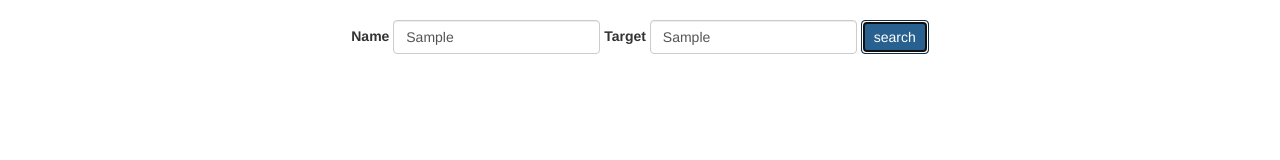
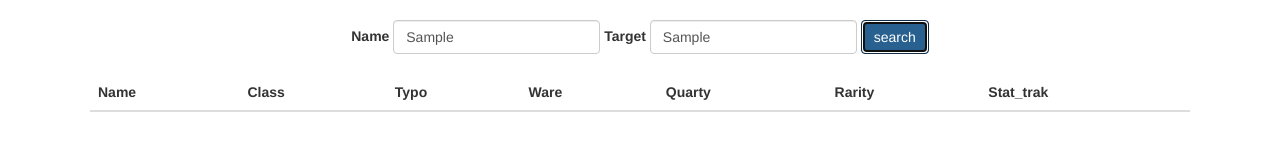
Before and after one commit to kirovj/buff-crawler, a plain HTML site: page index.html in a window 1280 px wide. Both pictures are taken after typing "Sample", "Sample" into the empty fields and a click on the button "search". Drawn offline with Linux system fonts and the light colour scheme; no server answers.

Commit message:
Fix when clear trs

```diff
--- a/index.html
+++ b/index.html
@@ -33,17 +33,18 @@
     <br>
     <div style="margin:auto; width: 1100px;">
         <table id="table" class="table table-striped">
-            <tbody>
+            <thead>
                 <tr>
-                    <td>Name</td>
-                    <td>Class</td>
-                    <td>Typo</td>
-                    <td>Ware</td>
-                    <td>Quarty</td>
-                    <td>Rarity</td>
-                    <td>Stat_trak</td>
+                    <th>Name</th>
+                    <th>Class</th>
+                    <th>Typo</th>
+                    <th>Ware</th>
+                    <th>Quarty</th>
+                    <th>Rarity</th>
+                    <th>Stat_trak</th>
                 </tr>
-            </tbody>
+            </thead>
+            <tbody></tbody>
         </table>
     </div>
 
@@ -227,11 +228,12 @@
 
         // search botton
         $("#searchButton").click(function () {
+            $('#table').find("tbody").find("tr").remove();
             let name = $("#searchName").val() == '' ? $("#searchName").attr('placeholder') : $("#searchName").val();
             let target = $("#searchTarget").val() == '' ? $("#searchTarget").attr('placeholder') : $("#searchTarget").val();
-            let tb = document.getElementById("table");
+            let tb = document.getElementById("table").getElementsByTagName('tbody')[0];
             let push_to_table = data => {
-                let row = tb.insertRow(tb.FetchRowCount);
+                let row = tb.insertRow();
                 row.setAttribute("id", "row_" + data["id"]);
                 let nameLink = '<a href="javascript:void(0);" onclick="process(this.id)" role="button" id="item_' + target + '_' + data['name'] + '_' + data['ware'] + '_' + data['id'] + '">' + data['name'] + '</a>';
                 row.insertCell(0).innerHTML = nameLink;
@@ -244,7 +246,6 @@
                 row.insertCell(6).innerHTML = data['stat_trak'] ? '<span class="label label-success">stat_trak</span>' : '';
             };
             let func = (result) => {
-                $('#table').find("tr").remove();
                 let datas = [];
                 let datas_stat = [];
                 result['data'].forEach(data => {
```
